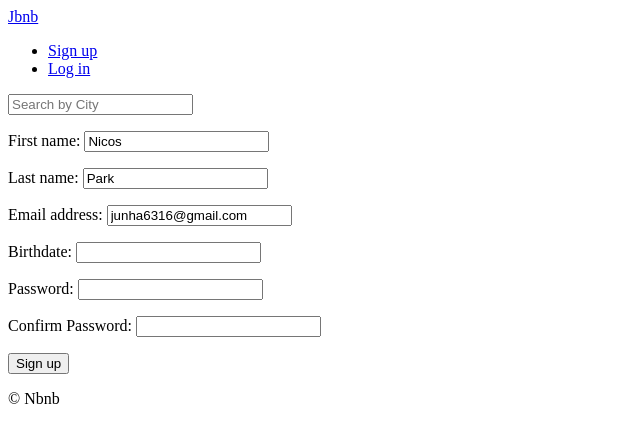
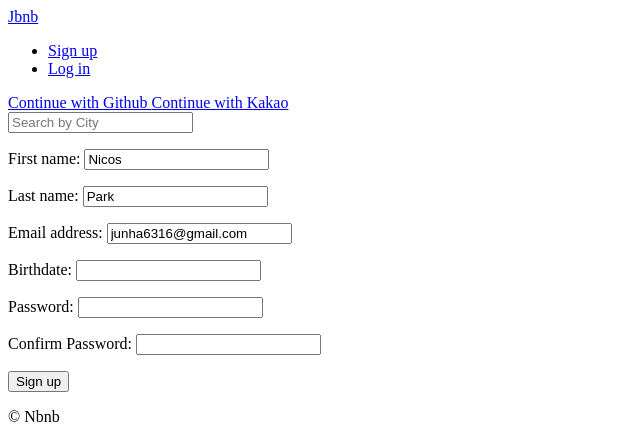
Before and after one commit to junha6316/airbnb-clone-using-Django, a Django app: page /users/signup in a window 1280 px wide. Shown: the top 424 px of the page, without its empty margins (0-640 px from the left). Run offline with Django 3.2, Linux system fonts and the light colour scheme; parts of the project's set-up code (start-up, migrations or seed data) failed here and were passed over.

Commit message:
add Github OAuth

```diff
--- a/templates/base.html
+++ b/templates/base.html
@@ -7,6 +7,7 @@
   <body>
     <header>
      {% include "partials/nav.html" %}
+     {% include "partials/social_login.html" %}
 
      {% block search-bar %}
         <form method="get" action="{% url 'rooms:search' %}">
--- /dev/null
+++ b/templates/partials/social_login.html
@@ -0,0 +1,7 @@
+<a href="{% url 'users:github' %}">
+    Continue with Github
+</a>
+
+<a href="{% url 'users:kakao' %}">
+    Continue with Kakao
+</a>
--- a/users/models.py
+++ b/users/models.py
@@ -32,6 +32,12 @@ class User(AbstractUser):
     CURRENCY_KRW = "krw"
     CURRENCY_CHOICES = ((CURRENCY_USD, "USD"), (CURRENCY_KRW, "KRW"))
 
+    LOGIN_EMAIL = "email"
+    LOGIN_GH = "github"
+    LOGIN_KAKAO = "kakao"
+
+    LOGIN_CHOICES = ((LOGIN_EMAIL, "Email"), (LOGIN_GH, "Github"), (LOGIN_KAKAO, "Kakao"))
+
     username = models.CharField(max_length=120, unique=True)
     bio = models.TextField(default="", blank=True)
     avatar = models.ImageField(upload_to="avartar", blank=True, null=True)
@@ -50,6 +56,7 @@ class User(AbstractUser):
     superhost = models.BooleanField(default=False)
     email_verified = models.BooleanField(default=False)
     email_secret = models.CharField(max_length=120, default="", blank=True)
+    login_method = models.CharField(max_length=50, choices=LOGIN_CHOICES, default=LOGIN_EMAIL)
 
     def verify_email(self):
         if self.email_verified is False:
--- a/users/urls.py
+++ b/users/urls.py
@@ -4,7 +4,12 @@ from . import views
 app_name = "users"
 urlpatterns = [
     path("login", views.LoginView.as_view(), name="login"),
+    path("login/github/", views.github_login, name="github"),
+    path("login/github/callback", views.github_callback, name="github_callback"),
+    path("login/kakao/", views.kakao_login, name="kakao"),
+    path("login/kakao/callback", views.kakao_callback, name="kakao_callback"),
     path("logout", views.log_out, name="logout"),
     path("signup", views.SignupView.as_view(), name="signup"),
-    path("verify/<str:key>", views.complete_verification, name="complete_verification")
+    path("verify/<str:key>", views.complete_verification, name="complete_verification"),
+
     ]
--- a/users/views.py
+++ b/users/views.py
@@ -1,3 +1,6 @@
+import os
+import requests
+
 from django.urls import reverse_lazy
 from django.shortcuts import render, redirect, reverse
 from django.contrib.auth import authenticate, login, logout
@@ -23,9 +26,11 @@ class LoginView(View):
             login(self.request, user)
         return super().form_valid(form)
 
+
 def log_out(request):
     logout(request)
     return redirect(reverse("core:home"))
+
 
 class SignupView(FormView):
     template_name = "users/signup.html"
@@ -45,7 +50,7 @@ class SignupView(FormView):
         user = authenticate(self.request, username=email, password=password)
         if user is not None:
             login(self.request, user)
-        user.verify_email() #email_verification
+        user.verify_email()  # email_verification
 
         return super().form_valid(form)
 
@@ -56,8 +61,82 @@ def complete_verification(request, key):
         user.email_verified = True
         user.email_secret = ""
         user.save()
-         # to do : add success message
+        # to do : add success message
     except models.User.DoesNotExist:
         # to do : add error message
         pass
-    return redirect(rever("core:home"))
+    return redirect(reverse("core:home"))
+
+
+def github_login(request):
+    client_id = os.environ.get("GH_ID")
+    redirect_uri = "http://127.0.0.1:8000/users/login/github/callback"
+    return redirect(
+        f"https://github.com/login/oauth/authorize?client_id={client_id}&redirect_uri={redirect_uri}&scope=read:user"
+    )
+
+
+class GithubException(Exception):
+    pass
+
+def github_callback(request):
+    try:
+        code = request.GET.get("code", None)
+        if code is not None:
+            client_id = os.environ.get("GH_ID")
+            client_secret = os.environ.get("GH_SECRET")
+            response = requests.post(
+                f"https://github.com/login/oauth/access_token?client_id={client_id}&client_secret={client_secret}&code={code}",
+                headers={"Accept": "application/json"},
+            )
+            result = response.json()
+            error = result.get("error", None)
+            if error is not None:
+                raise GithubException()
+
+            else:
+                access_token = result.get("access_token")
+                api_request = requests.get(
+                     "https://api.github.com/user",
+                     headers={
+                         "Authorization": f"token {access_token}",
+                         "Accept" : "application/json"
+                         },
+                 )
+                profile_json = api_request.json()
+                username = profile_json.get('login', None)
+
+                if username is not None:
+                    name = profile_json.get('name')
+                    email = profile_json.get('email')
+                    bio = profile_json.get('bio')
+                    # email이 block 되어있는 경우 존재 해결 방법 생각해보자
+                    try:
+                        user = models.User.objects.get(email=email)
+                        if user.login_method != models.User.LOGIN_GH:
+                            raise GithubException()
+
+                    except models.User.DoesNotExist:
+                        user = models.User.objects.create(
+                            email=email,
+                            first_name=name,
+                            username=email,
+                            bio=bio,
+                            login_method = models.User.LOGIN_GH
+                            )
+                        user.set_unusable_password()
+                        user.save()
+                    login(request, user)
+                    return redirect(reverse("core:home"))
+                else:
+                    raise GithubException()
+    except GithubException:
+        return redirect(reverse("core:home"))
+
+
+def kakao_login(request):
+    return
+
+
+def kakao_callback(request):
+    return
```
Also changed, not shown: 1 other file.
